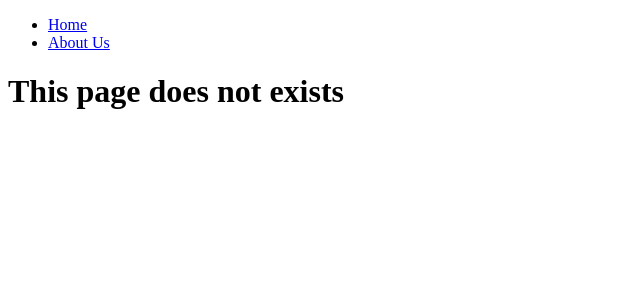
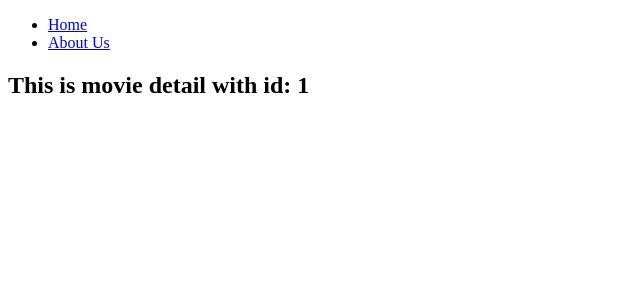
Before and after one commit to keonoh00/hi-nextjs, a Next.js app: page /movies/1 in a window 1280 px wide. Before the commit this address had no page. Shown: the top 300 px of the page, without its empty margins (0-640 px from the left). Built offline with nearby package versions, Linux system fonts and the light colour scheme.

Commit message:
Dynamic pages example

```diff
--- /dev/null
+++ b/app/(movies)/movies/[id]/page.tsx
@@ -0,0 +1,7 @@
+export default function MovieDetails({
+  params: { id },
+}: {
+  params: { id: string };
+}) {
+  return <h2>This is movie detail with id: {id}</h2>;
+}
```
